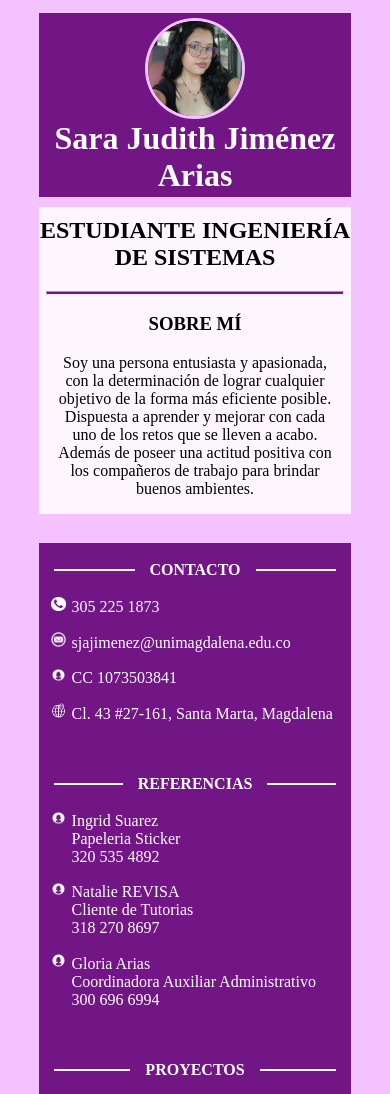
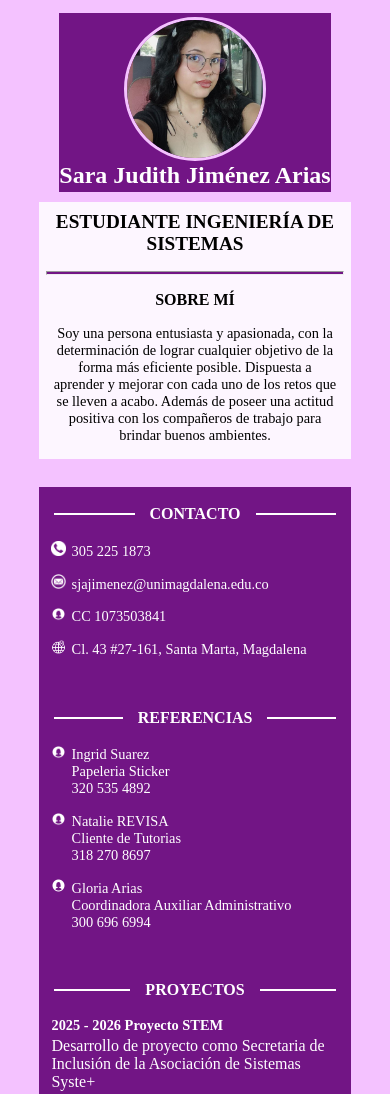
Before and after one commit to SaritaZombie/CVProgramaci-nParaWeb, a plain HTML site: page index.html in a window 390 px wide. Shown: the top 1094 px of the page. Drawn offline with Linux system fonts and the light colour scheme; a web font is replaced by a local one.

Commit message:
Refactor styles.css for improved mobile responsiveness

```diff
--- a/styles.css
+++ b/styles.css
@@ -151,46 +151,62 @@ footer{
 	padding: 0.01%;
 }
 
-/*Responsive*/
 @media (max-width: 768px) {
+    /* Apilar todas las divisiones verticales */
     .divisionVertical {
         flex-direction: column;
     }
+
+    /* Columnas principales del main ocupan todo el ancho */
     .izquierda, .derecha {
         width: 100%;
     }
 
-    .img {
-        width: 30%;
+    /* Header en móvil: todo junto y centrado */
+    header .divisionVertical {
+        flex-direction: column; /* apilar foto y info */
+        align-items: center;    /* centrar horizontalmente */
+        text-align: center;     /* centrar texto */
+    }
+
+    header .izquierda,
+    header .derecha {
+        width: auto;            /* se ajusta al contenido */
+        margin: 5px 0;          /* espacio vertical */
+    }
+
+    /* Imagen del header más grande y centrada */
+    header .img {
+        width: 50%;
+        max-width: 150px;
         height: auto;
         margin: 0 auto;
         display: block;
     }
 
+    /* Listas del main pasan a columna para no comprimir */
     .lista, .lista2 {
         flex-direction: column;
     }
+
     .bloque1, .bloque2, .bloque3, .bloque4, .bloque5 {
         width: 100%;
         margin-bottom: 10px;
     }
 
+    /* Ajuste de textos para móviles */
+    h1 { font-size: 1.5rem; }
+    h2 { font-size: 1.2rem; }
+    h3 { font-size: 1rem; }
+    h4 { font-size: 0.9rem; }
+    p  { font-size: 0.9rem; }
+
+    /* Evitar que el header tape el contenido */
     header {
-        position: relative; /* ya no se queda pegado */
+        position: relative;
     }
 
-    header .divisionVertical {
-        flex-direction: column; /* todo en columna */
-        align-items: center;    /* centrar horizontalmente */
-        text-align: center;     /* texto centrado */
-    }
-
-    header .izquierda,
-    header .derecha {
-        width: auto;   /* que las dos se ajusten al contenido, no ocupen todo el ancho */
-        margin: 5px 0; /* espacio entre bloques */
-    }
-
+    /* Separación del contenido debajo del header */
     main {
         margin-top: 20px;
     }
```
